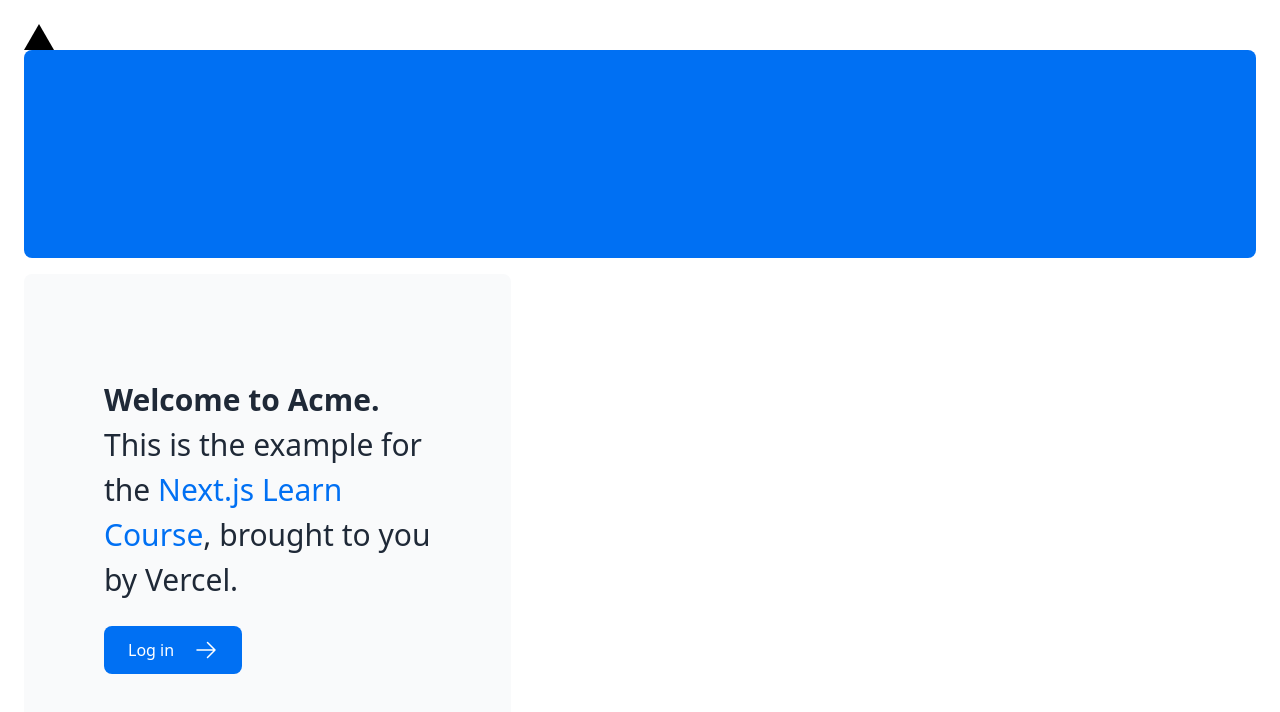
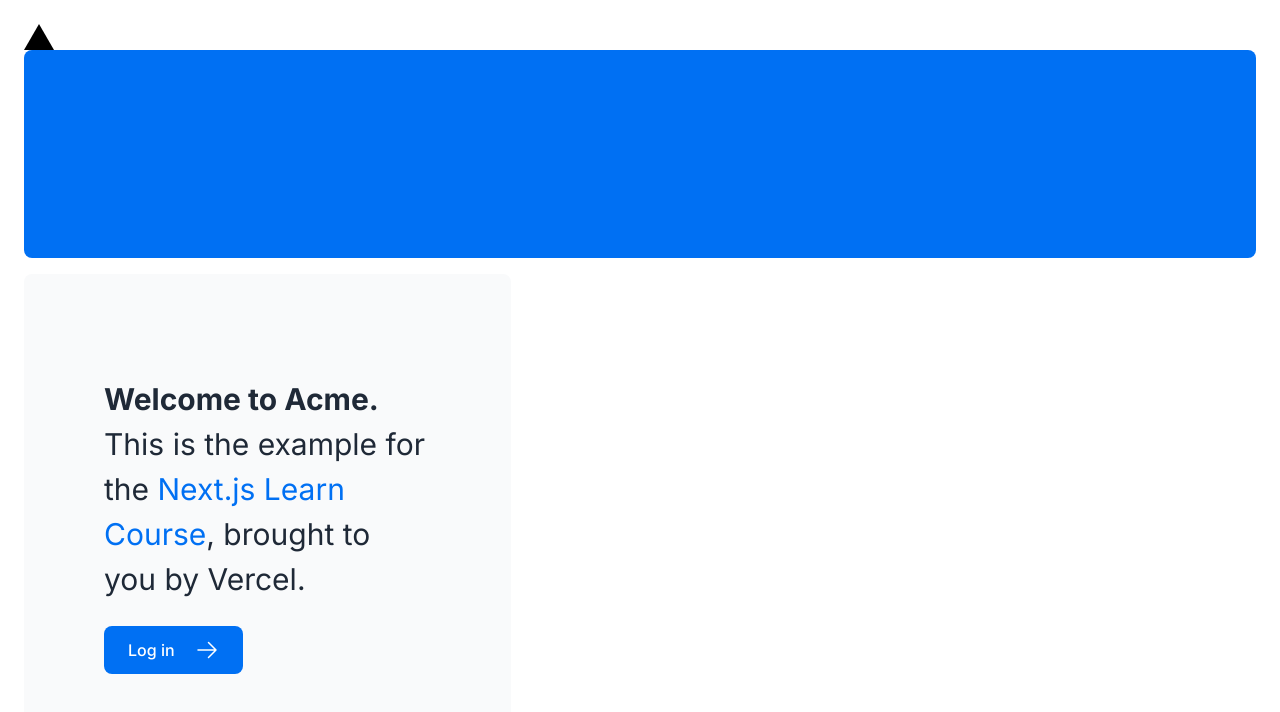
Before and after one commit to eziz-tajiev/nextDash, a Next.js app: page / in a window 1280 px wide. Shown: the top 712 px of the page. Built offline with nearby package versions, Linux system fonts and the light colour scheme.

Commit message:
added the inter font from google

```diff
--- a/app/layout.tsx
+++ b/app/layout.tsx
@@ -1,4 +1,5 @@
 import "@/app/ui/global.css";
+import { inter } from "./ui/fonts";
 
 export default function RootLayout({
   children,
@@ -7,7 +8,7 @@
 }) {
   return (
     <html lang="en">
-      <body>{children}</body>
+      <body className={`${inter.className} antialiased`}>{children}</body>
     </html>
   );
 }
--- /dev/null
+++ b/app/ui/fonts.ts
@@ -0,0 +1,3 @@
+import { Inter } from "next/font/google";
+
+export const inter = Inter({ subsets: ["latin"] });
```
